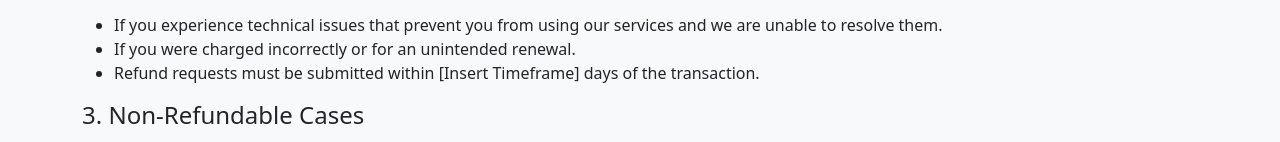
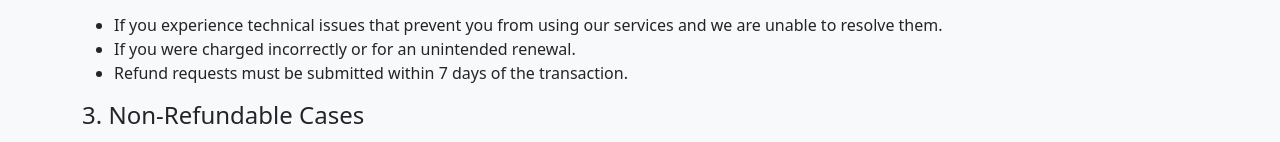
Before and after one commit to Bharat742/Sync-space-pages, a plain HTML site: page cancellation&refund.html in a window 1280 px wide. Shown: the part 462-604 px from the top of the page. Drawn offline with nearby package versions, Linux system fonts and the light colour scheme.

Commit message:
Update cancellation&refund.html

```diff
--- a/cancellation&refund.html
+++ b/cancellation&refund.html
@@ -360,7 +360,7 @@
           </li>
           <li>If you were charged incorrectly or for an unintended renewal.</li>
           <li>
-            Refund requests must be submitted within [Insert Timeframe] days of
+            Refund requests must be submitted within 7 days of
             the transaction.
           </li>
         </ul>
```
